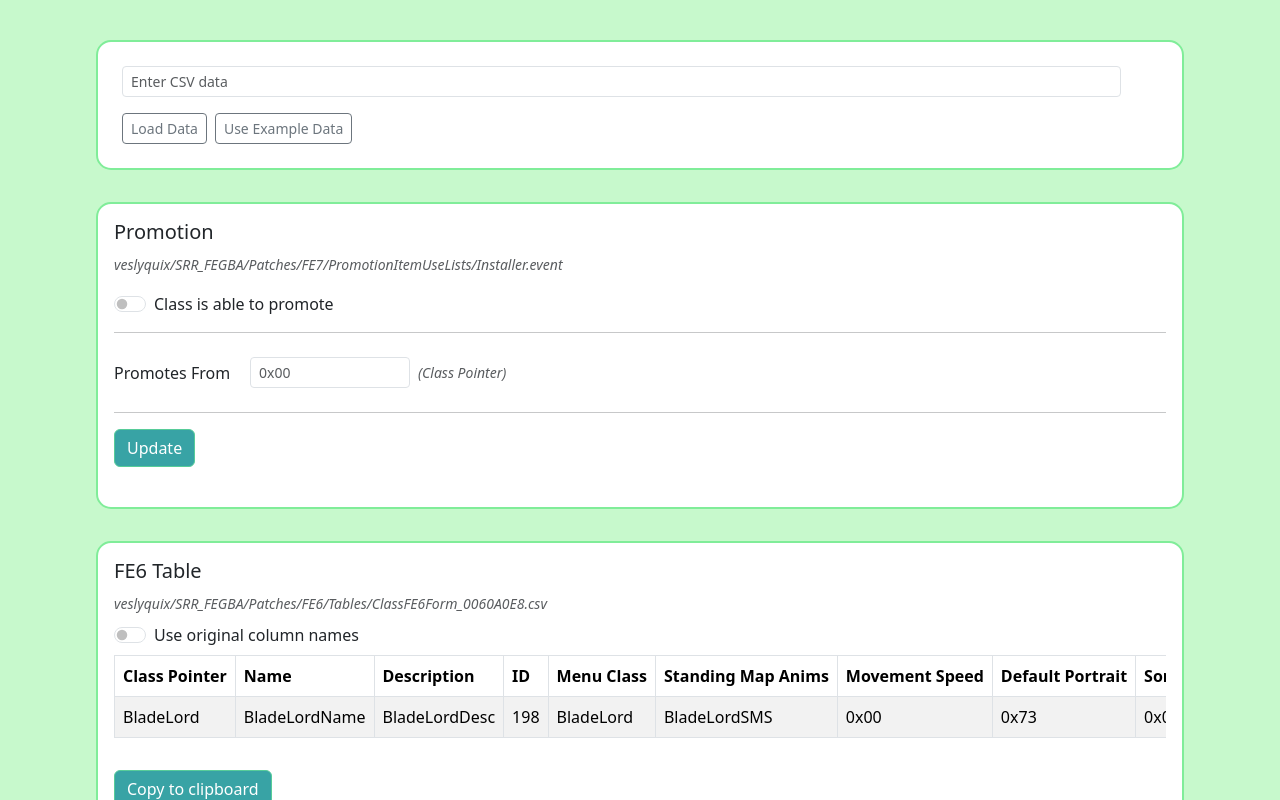
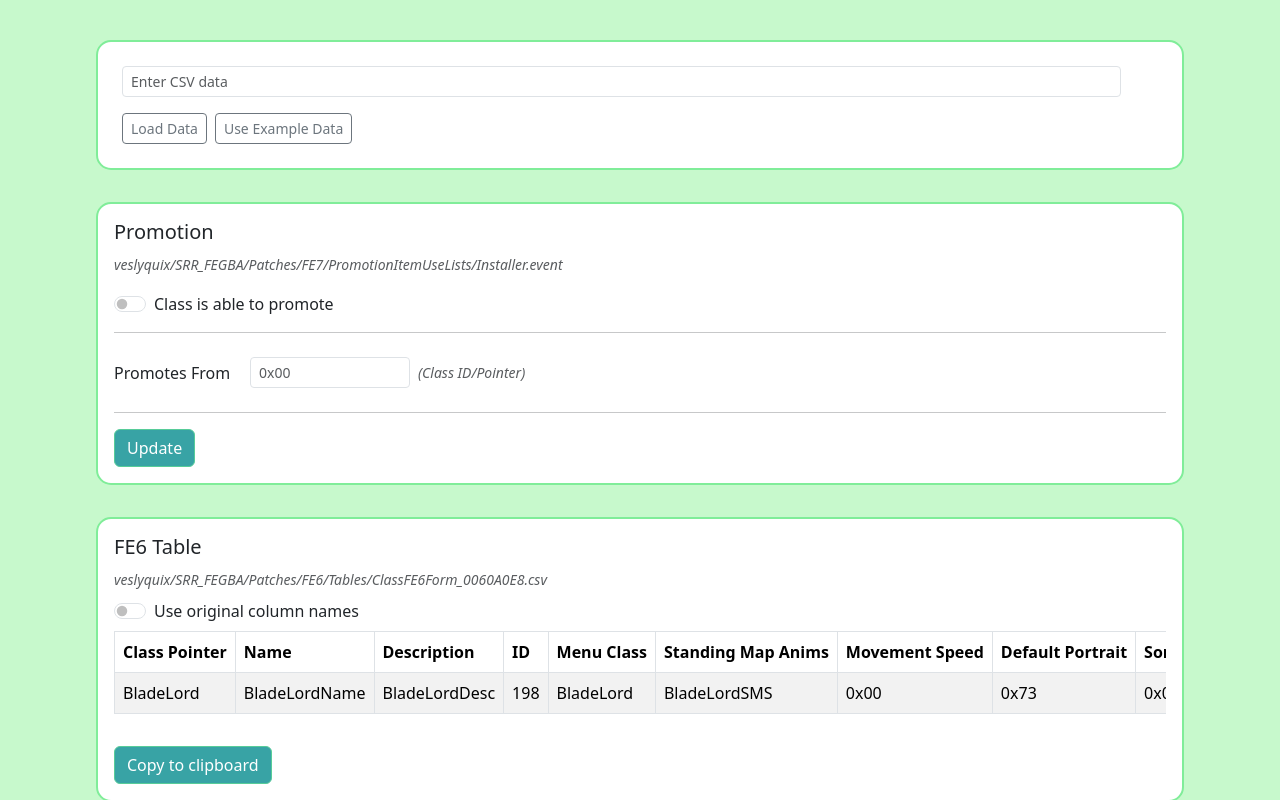
Before and after one commit to MZuran/SSR-Tables, a Next.js app: page / in a window 1280 px wide. Both pictures are taken after a click on the button "Use Example Data". Shown: the top 800 px of the page. Built offline with nearby package versions, Linux system fonts and the light colour scheme.

Commit message:
Changed SCSS

```diff
--- a/src/components/mapSprites/mapSpriteForm.js
+++ b/src/components/mapSprites/mapSpriteForm.js
@@ -31,13 +31,12 @@ function MapSpriteForm({ onUpdate }) {
 
         values.mmsNumber = classId
 
-        console.log(values)
         onUpdate(values);
     };
 
 
     return (
-        <Form autoComplete="off" className="mt-3 mb-3">
+        <Form autoComplete="off" className="">
             {/* Sms Inputs */}
             <div className="d-flex align-items-end mb-2 gap-2">
                 <Form.Group className="flex-grow-1">
--- a/src/components/promotion/promotionContainer.js
+++ b/src/components/promotion/promotionContainer.js
@@ -2,13 +2,20 @@ import React, { useState } from 'react'
 import PromotionForm from './promotionForm'
 
 function PromotionContainer({filePath}) {
+    const [usablePromotionItems, setUsablePromotionItems] = useState(null)
 
     return (
         <div className='component-container'>
-            <div className="mb-4">
+            <div className="">
                 <h5>Promotion</h5>
                 <small className="text-muted wrap-container"><em>{filePath}</em></small>
-                <PromotionForm filePath={filePath} />
+                <PromotionForm setUsablePromotionItemsParent={setUsablePromotionItems} filePath={filePath} />
+                {
+                    usablePromotionItems &&
+                    <>
+
+                    </>
+                }
             </div>
         </div>
     )
--- a/src/components/promotion/promotionForm.js
+++ b/src/components/promotion/promotionForm.js
@@ -6,7 +6,7 @@ import { ClassContext } from '@/context/classContext'
 
 import { exportObjectForFE6, exportObjectForFE7, exportObjectForFE8 } from '@/utils/table functions/exportClassTables'
 
-function PromotionForm({ promotionItemsSetter }) {
+function PromotionForm({ setUsablePromotionItemsParent }) {
     const [canPromote, setCanPromote] = useState(false)
     const [relatedClass, setRelatedClass] = useState("")
     const [altPromotion, setAltPromotion] = useState("")
@@ -23,7 +23,12 @@ function PromotionForm({ promotionItemsSetter }) {
         classContextData.tableData.FE8 = exportObjectForFE8(classContextData.classObject)
 
         updateClassContext(classContextData)
-        console.log(classContextData.tableData["Alt Class"])
+
+        if (canPromote) {
+            setUsablePromotionItemsParent(usablePromotionItems)
+        }   else    {
+            setUsablePromotionItemsParent(null)
+        }
     }
 
     return (
@@ -66,7 +71,7 @@ function PromotionForm({ promotionItemsSetter }) {
                         placeholder="0x00"
                         className="me-2"
                     />
-                    <small className="text-muted"><em>(Class Pointer)</em></small>
+                    <small className="text-muted"><em>(Class ID/Pointer)</em></small>
                 </Form.Group>
 
                 {canPromote && (
@@ -89,12 +94,12 @@ function PromotionForm({ promotionItemsSetter }) {
                             placeholder="0x00"
                             className="me-2"
                         />
-                        <small className="text-muted"><em>(Class Pointer)</em></small>
+                        <small className="text-muted"><em>(Class ID/Pointer)</em></small>
                     </Form.Group>
                 )}
 
                 <hr />
-                <Button className="button-style mt-0 mb-0" onClick={updateClickHandler}>Update</Button>
+                <Button className="button-style m-0" onClick={updateClickHandler}>Update</Button>
             </Form>
         </>
     )
--- a/src/components/promotion/promotionItemForm.js
+++ b/src/components/promotion/promotionItemForm.js
@@ -1,4 +1,4 @@
-import React, { useState } from 'react';
+import React, { useEffect, useState } from 'react';
 import { Form, Button } from 'react-bootstrap';
 
 // Section in list for unpromoted classes
@@ -9,13 +9,16 @@ const promotionItems = [
     "ElysianWhip",
     "GuidingRing",
     "HeavenSeal",
-    "MasterSeal",
     "OceanSeal",
     "LunarBrace",
     "SolarBrace"
 ];
 
-const optionsObject = {};
+const optionsObject = {
+    MasterSeal: true
+};
+promotionItems.forEach(item => optionsObject[item] = false);
+
 
 promotionItems.forEach(item => optionsObject[item] = false);
 
@@ -51,6 +54,25 @@ function PromotionItemForm({ setter }) {
         />
     ));
 
+    checkboxes.push(
+        <Form.Check
+            type="checkbox"
+            key={"MasterSeal"}
+            id={`checkbox-MasterSeal`}
+            label={"MasterSeal"}
+            name={"MasterSeal"}
+            checked={true}
+            disabled
+            onChange={handleCheckboxChange}
+            style={{ marginRight: "1rem", width: "10rem" }}
+        />
+    )
+
+    useEffect(
+        () => {setter(selectedOptions);},
+        []
+    )
+
     return (
         <Form className='checkbox-container d-flex flex-wrap'>
             {checkboxes}
--- a/src/components/tables/fe8PromoTable.js
+++ b/src/components/tables/fe8PromoTable.js
@@ -30,8 +30,6 @@ function FE8PromoTable({ filePath }) {
     const tableColumns = newContentArray.map(
       (data, index) => <td key={index}>{data}</td>
     );
-
-    console.log(tableColumns)
 
     setMappedContentArray(tableColumns);
   }, [classContextUpdateNumber, classContextData]);
```
Also changed, not shown: src/components/promotion/promotionItemFile.js (added, +11 -0 lines).
